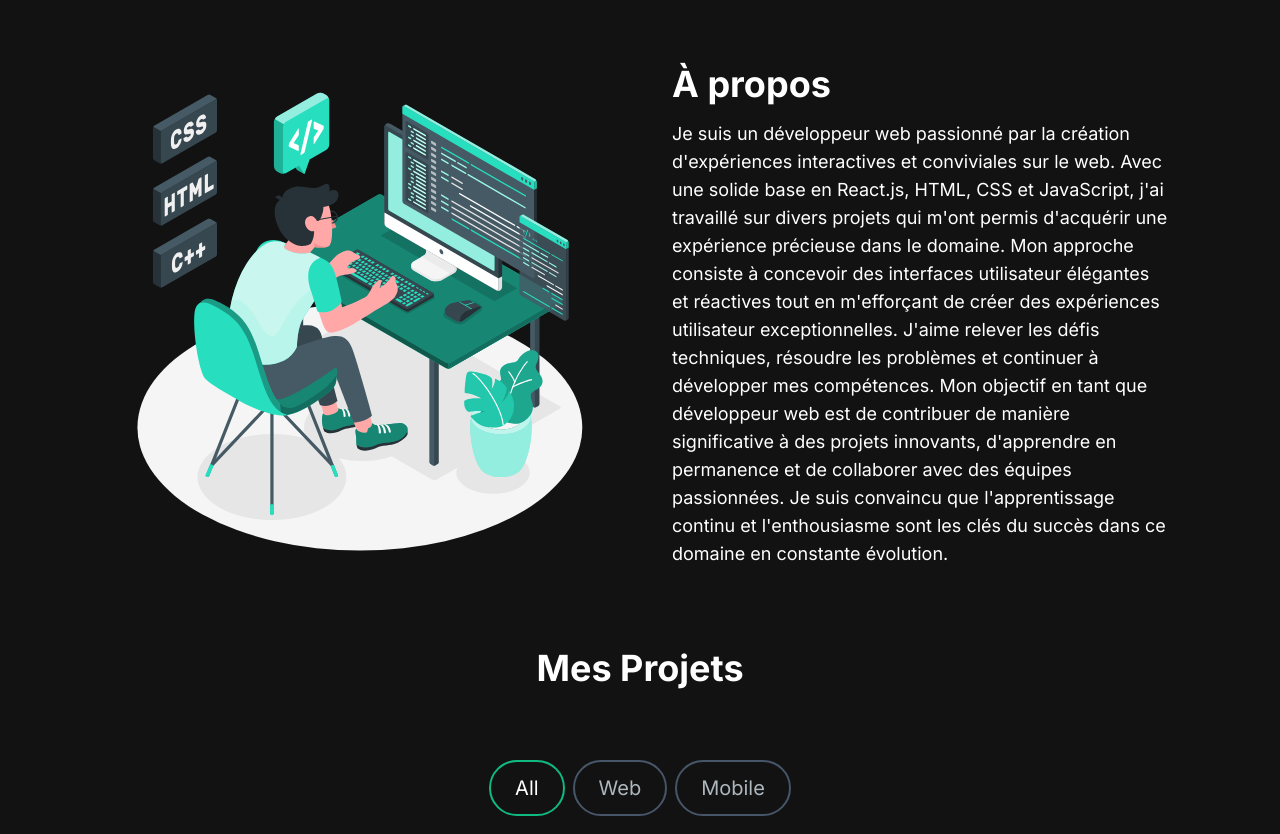
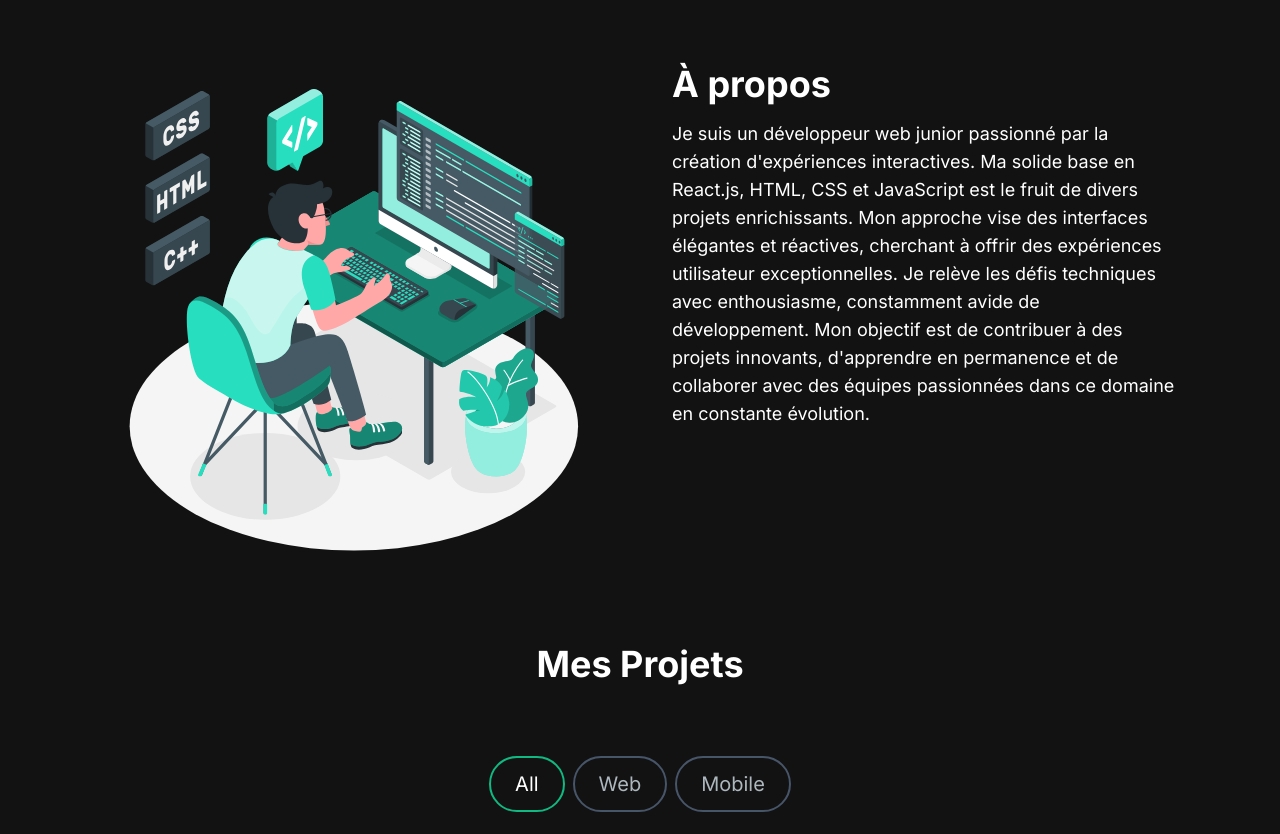
Before and after one commit to asengimana/as-portfolio, a Next.js app: page / in a window 1280 px wide. Shown: the part 1080-1914 px from the top of the page. Built offline with nearby package versions, Linux system fonts and the light colour scheme; grey boxes are pictures that could not be loaded.

Commit message:
modification font-size

```diff
--- a/src/app/components/AboutSection.jsx
+++ b/src/app/components/AboutSection.jsx
@@ -8,22 +8,19 @@ const AboutSection = () => {
       <div className="md:grid md:grid-cols-2 gap-8 items-center py-8 px-4 xl:gap-16 sm:py-16 xl:px-16">
         <Image src="/images/about-image.svg" width={500} height={500} alt="" />
         <div className="mt-4 md:mt-0 text-left flex flex-col h-full">
-          <h2 className="text-4xl font-bold text-white mb-4">À propos</h2>
-          <p className="text-base lg:text-lg">
-            Je suis un développeur web passionné par la création
-            d&apos;expériences interactives et conviviales sur le web. Avec une
-            solide base en React.js, HTML, CSS et JavaScript, j&apos;ai
-            travaillé sur divers projets qui m&apos;ont permis d&apos;acquérir
-            une expérience précieuse dans le domaine. Mon approche consiste à
-            concevoir des interfaces utilisateur élégantes et réactives tout en
-            m&apos;efforçant de créer des expériences utilisateur
-            exceptionnelles. J&apos;aime relever les défis techniques, résoudre
-            les problèmes et continuer à développer mes compétences. Mon
-            objectif en tant que développeur web est de contribuer de manière
-            significative à des projets innovants, d&apos;apprendre en
-            permanence et de collaborer avec des équipes passionnées. Je suis
-            convaincu que l&apos;apprentissage continu et l&apos;enthousiasme
-            sont les clés du succès dans ce domaine en constante évolution.
+          <h2 className="text-3xl sm:text-4xl font-bold text-white mb-4">
+            À propos
+          </h2>
+          <p className="text-base lg:text-lg about-text">
+            Je suis un développeur web junior passionné par la création
+            d&apos;expériences interactives. Ma solide base en React.js, HTML,
+            CSS et JavaScript est le fruit de divers projets enrichissants. Mon
+            approche vise des interfaces élégantes et réactives, cherchant à
+            offrir des expériences utilisateur exceptionnelles. Je relève les
+            défis techniques avec enthousiasme, constamment avide de
+            développement. Mon objectif est de contribuer à des projets
+            innovants, d&apos;apprendre en permanence et de collaborer avec des
+            équipes passionnées dans ce domaine en constante évolution.
           </p>
         </div>
       </div>
--- a/src/app/components/HeroSection.jsx
+++ b/src/app/components/HeroSection.jsx
@@ -8,14 +8,14 @@ import Link from "next/link";
 const HeroSection = () => {
   return (
     <section className="lg:py-16">
-      <div className="grid grid-cols-1 sm:grid-cols-12">
+      <div className="grid grid-cols-1 sm:grid-cols-12 ">
         <motion.div
           initial={{ opacity: 0, scale: 0.5 }}
           animate={{ opacity: 1, scale: 1 }}
           transition={{ duration: 0.5 }}
-          className="col-span-8 place-self-center text-center sm:text-left justify-self-start"
+          className="col-span-8 place-self-center text-center sm:text-left"
         >
-          <h1 className="text-white mb-4 text-4xl sm:text-5xl lg:text-8xl lg:leading-normal font-extrabold">
+          <h1 className="text-white mb-4 text-3xl sm:text-5xl lg:text-8xl lg:leading-normal font-extrabold">
             <span className="text-transparent bg-clip-text bg-gradient-to-r from-primary-400 to-secondary-600">
               Bonjour, je suis{" "}
             </span>
--- a/src/app/components/ProjectsSection.jsx
+++ b/src/app/components/ProjectsSection.jsx
@@ -25,7 +25,7 @@ const ProjectsSection = () => {
 
   return (
     <section id="projects">
-      <h2 className="text-center text-4xl font-bold text-white mt-4 mb-8 md:mb-12">
+      <h2 className="text-center text-3xl sm:text-4xl font-bold text-white mt-4 mb-8 md:mb-12">
         Mes Projets
       </h2>
       <div className="text-white flex flex-row justify-center items-center gap-2 py-6">
--- a/src/app/page.js
+++ b/src/app/page.js
@@ -10,7 +10,7 @@ export default function Home() {
   return (
     <main className="flex min-h-screen flex-col bg-[#121212] mx-auto">
       <Navbar />
-      <div class="container mt-24 mx-auto px-12 py-4">
+      <div class="container mt-24 mx-auto px-10 py-4">
         <HeroSection />
         <AchievementsSection />
         <AboutSection />
```
